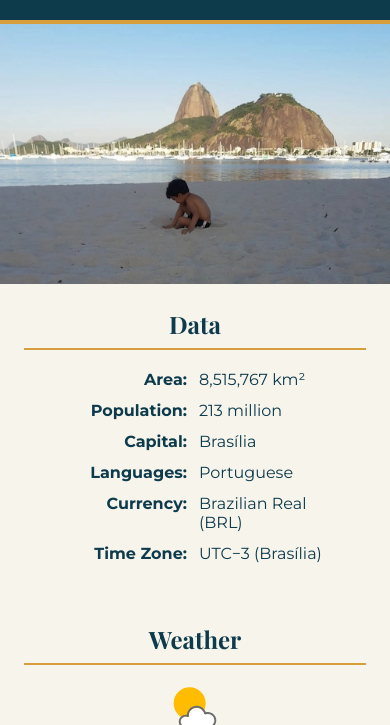
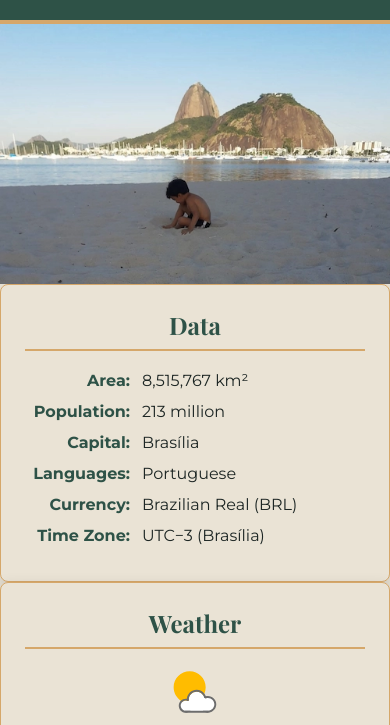
Before and after one commit to andrezajur-hash/wdd131, a plain HTML site: page place.html in a window 390 px wide. Shown: the part 106-831 px from the top of the page. Drawn offline with nearby package versions, Linux system fonts and the light colour scheme.

Commit message:
Refine country page CSS

```diff
--- a/styles/place-large.css
+++ b/styles/place-large.css
@@ -1,3 +1,4 @@
+
 @media (min-width: 800px) {
     main {
         position: relative;
@@ -17,16 +18,10 @@
         z-index: 10;
     }
 
-
-.data,
-.weather {
-    background-color: var(--card-bg);
-    border-radius: 8px;
-    border: 1px solid var(--accent-color);
-    box-shadow: 0 4px 15px #00000033;
-    width: 300px;
-}
-
+    .data,
+    .weather {
+        width: 300px;
+    }
 
     .weather img {
         display: none;
--- a/styles/place.css
+++ b/styles/place.css
@@ -1,11 +1,10 @@
-
 :root {
-    --header-footer-bg: #0D3B4C;
-    --card-bg: #F7F4EB;
-    --accent-color: #D69E3D;
-    --text-light: #FFFFFF;
+    --header-footer-bg: #2E5247;
+    --card-bg: #EAE3D5;
+    --accent-color: #D5A76A;
+    --text-dark: #1D2624;
+    --text-light: #FAF8F3;
 }
-
 
 *,
 *::before,
@@ -17,7 +16,7 @@ body {
     margin: 0;
     font-family: 'Montserrat', sans-serif;
     background-color: var(--card-bg);
-    color: var(--header-footer-bg);
+    color: var(--text-dark);
     min-height: 100vh;
     display: flex;
     flex-direction: column;
@@ -53,6 +52,9 @@ header h1 {
 .weather {
     padding: 1.5rem;
     background-color: var(--card-bg);
+    border-radius: 8px;
+    border: 1px solid var(--accent-color);
+    box-shadow: 0 4px 15px #0000001F;
 }
 
 .data h2,
@@ -85,18 +87,6 @@ header h1 {
 .weather img {
     display: block;
     margin: 0.5rem auto;
-}
-
-@media (max-width: 799px) {
-
-    .data p,
-    .weather p {
-        grid-template-columns: 110px 150px;
-        width: 276px;
-        max-width: 100%;
-        margin: 0.75rem auto;
-        transform: translateX(20px);
-    }
 }
 
 footer {
```
